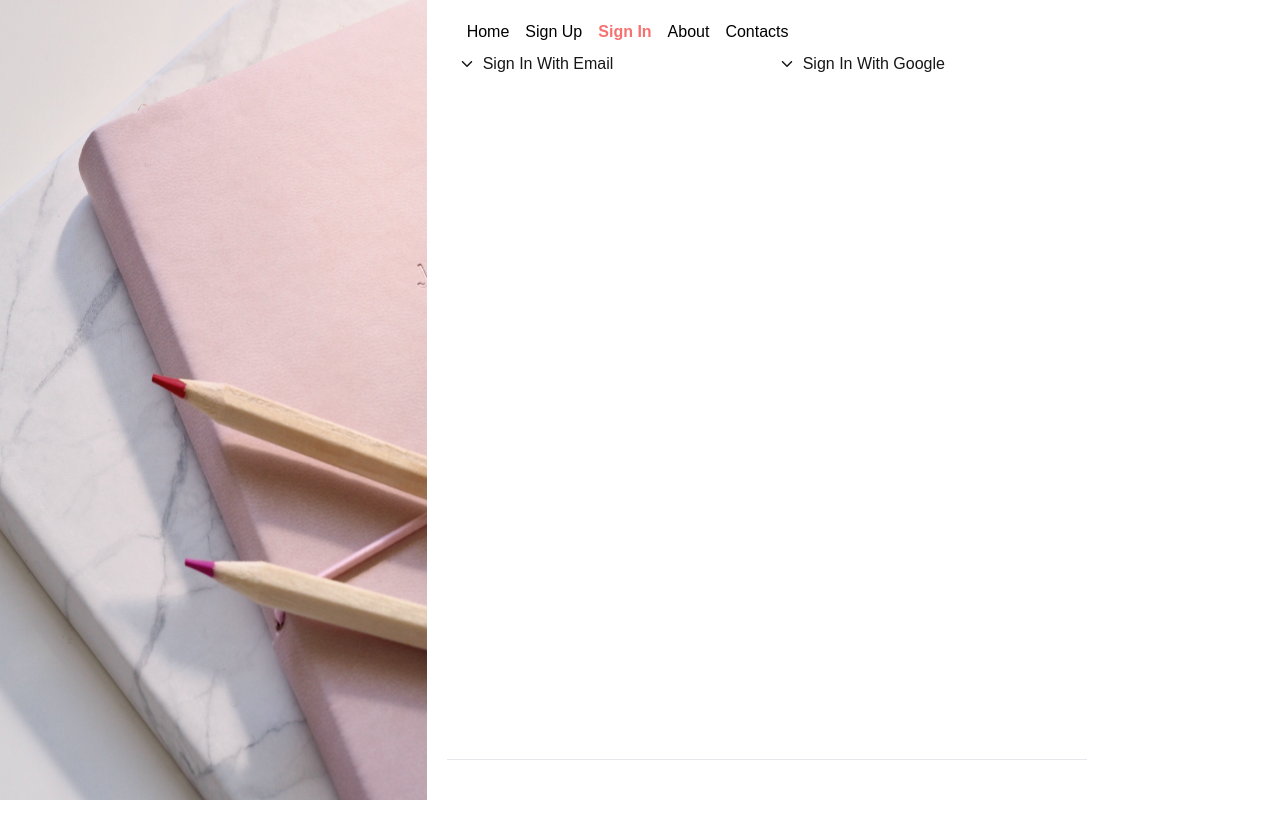
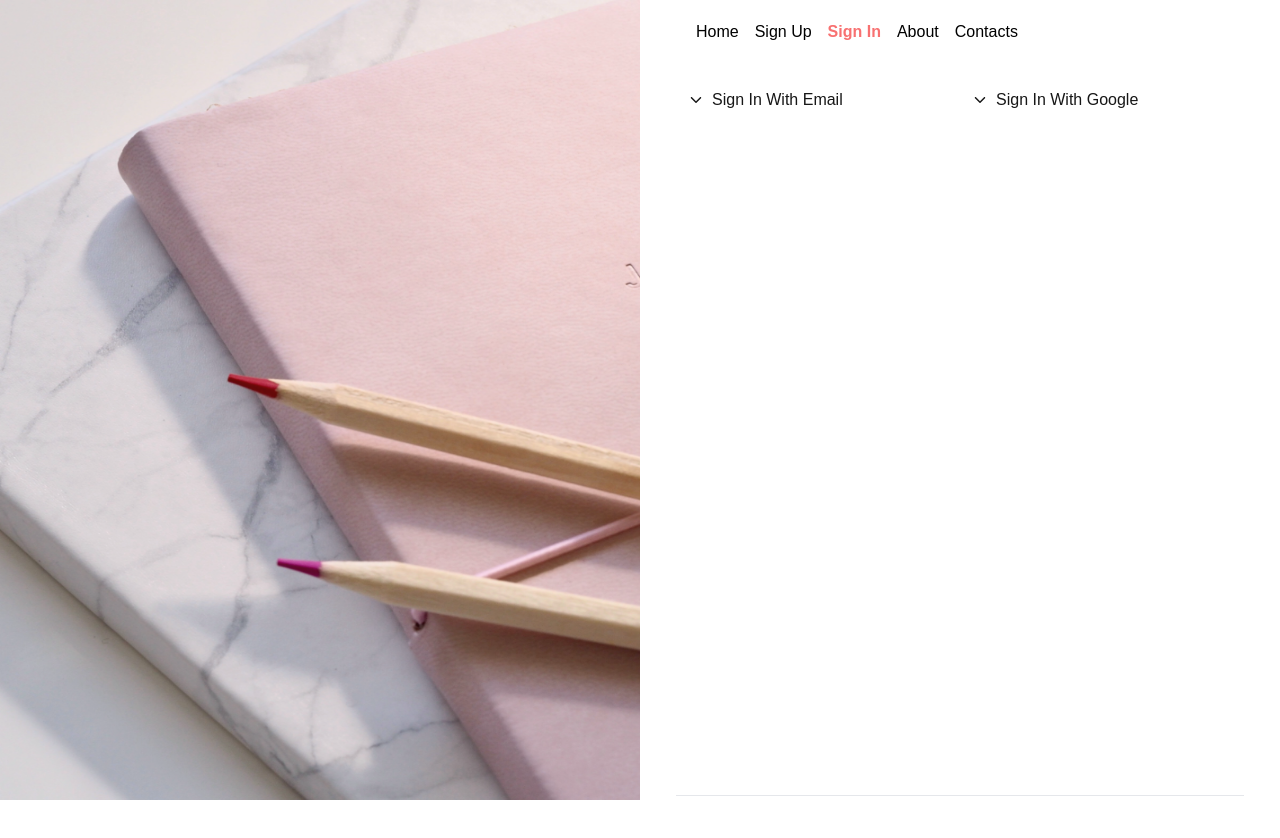
Before and after one commit to ElizaCalmau/Blog-App, a Next.js app: page /sign-in in a window 1280 px wide. Shown: the top 838 px of the page. Before the commit the page ends 800 px from the top, so only its background shows below. Built offline with nearby package versions, Linux system fonts and the light colour scheme.

Commit message:
fixed main layout styles

```diff
--- a/src/app/layout.tsx
+++ b/src/app/layout.tsx
@@ -29,17 +29,15 @@ export default function RootLayout({
     return (
         <html lang="en">
             <body
-                className={`${geistSans.variable} ${geistMono.variable} antialiased flex items-center gap-5`}
+                className={`${geistSans.variable} ${geistMono.variable} antialiased grid grid-cols-2`}
             >
-                <div className="w-1/3">
-                    <Image
-                        priority={false}
-                        src={homePageIamge}
-                        alt="Homepage Elizabeth's photo"
-                        className="min-h-screen"
-                    />
-                </div>
-                <div>
+                <Image
+                    priority={false}
+                    src={homePageIamge}
+                    alt="Homepage Elizabeth's photo"
+                    className="h-screen"
+                />
+                <div className="grid grid-rows-4 p-9">
                     <Header />
                     {children}
                 </div>
```
